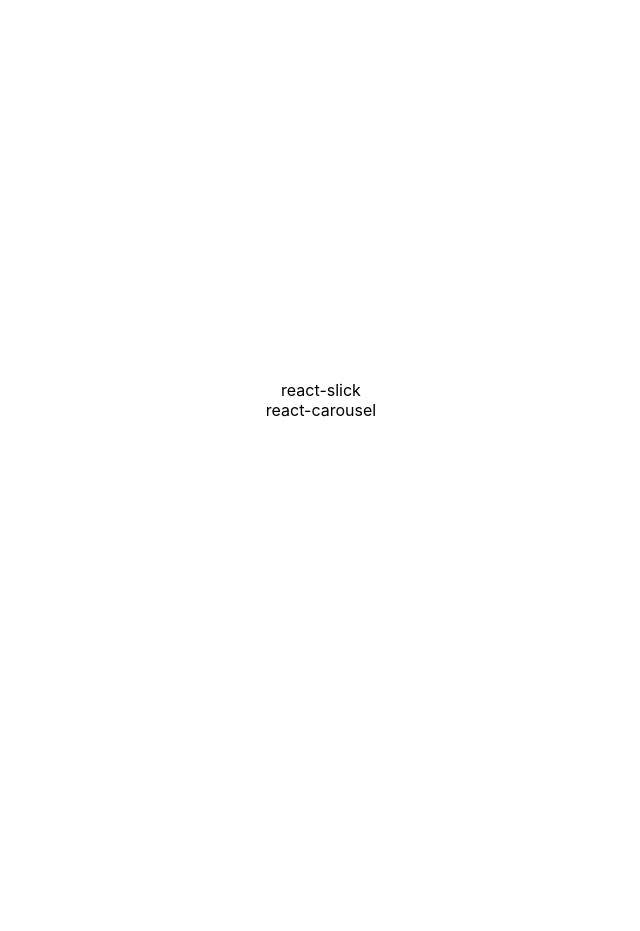
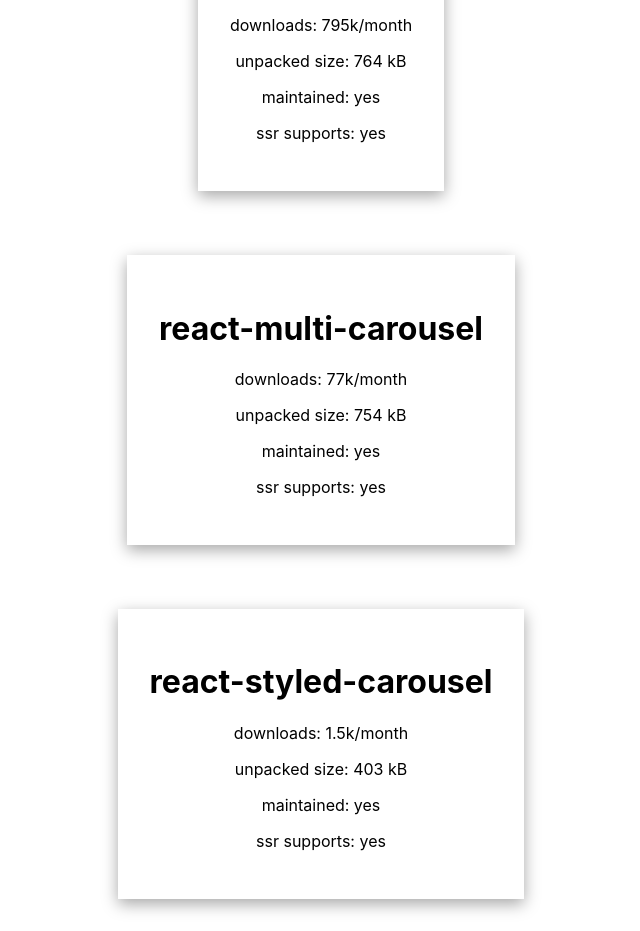
Before and after one commit to bruno88cabral/poc-carousel, a Next.js app: page / in a window 1280 px wide. Shown: the whole page, without its empty margins (319-959 px from the left). Before the commit the page ends 800 px from the top, so only its background shows below. Built offline with nearby package versions, Linux system fonts and the light colour scheme.

Commit message:
add nova pagina

```diff
--- a/package.json
+++ b/package.json
@@ -15,6 +15,7 @@
     "react-dom": "^17.0.2",
     "react-multi-carousel": "^2.6.3",
     "react-slick": "^0.28.1",
+    "react-styled-carousel": "^0.5.1",
     "webpack": "^5.41.0"
   },
   "devDependencies": {
--- a/pages/index.js
+++ b/pages/index.js
@@ -2,18 +2,50 @@
 import Image from 'next/image'
 import Link from 'next/link'
 import styles from '../styles/Home.module.css'
+import ProductCard from '../components/product-card'
 
 export default function Home() {
   return (
     <div className={styles.container}>
         <Link href="/react-slick">
           <a>
-              react-slick
+            <ProductCard>
+              <h1>
+                react-slick
+              </h1>
+              <p>downloads: 795k/month</p>
+              <p>unpacked size: 764 kB</p>
+              <p>maintained: yes</p>
+              <p>ssr supports: yes</p>
+            </ProductCard>
           </a>
         </Link>
-        <Link href="/react-carousel">
+
+        <Link href="/react-multi-carousel">
           <a>
-            react-carousel
+            <ProductCard>
+              <h1>
+                react-multi-carousel
+              </h1>
+              <p>downloads: 77k/month</p>
+              <p>unpacked size: 754 kB</p>
+              <p>maintained: yes</p>
+              <p>ssr supports: yes</p>
+            </ProductCard>
+          </a>
+        </Link>
+
+        <Link href="/react-styled-carousel">
+          <a>
+            <ProductCard>
+              <h1>
+                react-styled-carousel
+              </h1>
+              <p>downloads: 1.5k/month</p>
+              <p>unpacked size: 403 kB</p>
+              <p>maintained: yes</p>
+              <p>ssr supports: yes</p>
+            </ProductCard>
           </a>
         </Link>
     </div>
```
Also changed, not shown: pages/react-styled-carousel/index.js (added, +28 -0 lines), 1 other file (tests, documents, lock files or other folders).
